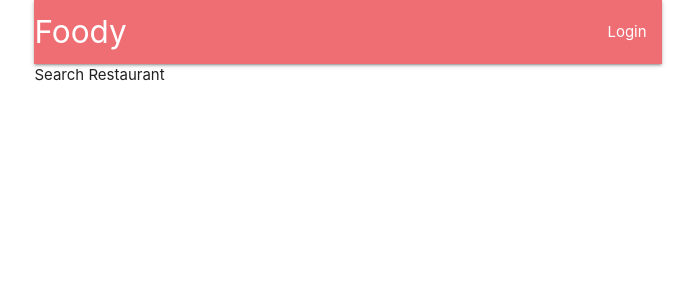
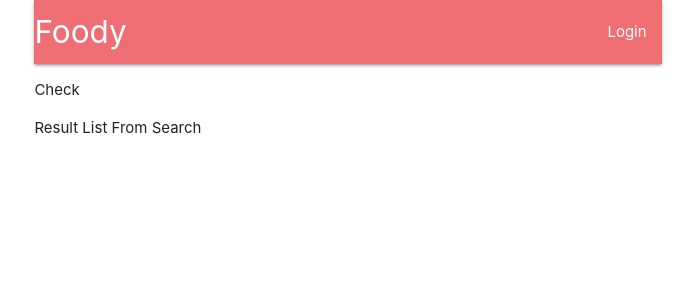
Before and after one commit to tttkhai/foody-ui-react, a React (Create React App) app: page / in a window 1280 px wide. Shown: the top 300 px of the page, without its empty margins (292-987 px from the left). Built offline with nearby package versions, Linux system fonts and the light colour scheme; no server answers.

Commit message:
created search component

```diff
--- a/src/components/App.js
+++ b/src/components/App.js
@@ -4,7 +4,7 @@ import { connect } from 'react-redux';
 import {fetchUser} from '../services/authService';
 import { BrowserRouter, Route } from 'react-router-dom';
 import Formik from './Login';
-import { SearchRestaurant } from './SearchRestaurant';
+import { SearchRestaurant } from './search/SearchRestaurant';
 import { RestaurantDetail } from './RestaurantDetail';
 import { Header } from './Header';
 import { Register } from './Register';
--- a/src/components/SearchRestaurant.js
+++ /dev/null
@@ -1,7 +0,0 @@
-import React from 'react';
-
-export const SearchRestaurant = ()=>{
-    return(
-        <div>Search Restaurant</div>
-    )
-}
--- /dev/null
+++ b/src/components/search/ResultListFromSearch.js
@@ -0,0 +1,9 @@
+import React from 'react';
+
+export const ResultListFromSearch = () =>{
+    return (
+        <div>
+            Result List From Search
+        </div>
+    )
+}
--- /dev/null
+++ b/src/components/search/SearchForm.js
@@ -0,0 +1,47 @@
+import React from 'react';
+import { withFormik, Field, Form} from 'formik';
+
+
+const Search = () => {
+    return (
+        <Form>
+            <div className="input-field col s12">
+                Check
+            {/* <Field
+                name="cuisine"
+                component="select"
+                placeholder="Choose your favorite cuisine"
+                multiple={true}
+            > */}
+            <Field
+                component="select"
+                name="names"
+                multiple={true}
+            >
+                <option value="1">Option 1</option>
+                <option value="2">Option 2</option>
+                <option value="3">Option 3</option>
+            </Field>
+            </div>
+
+        {/* <div className="input-field col s12">
+            <select multiple>
+            <option value="" disabled selected>Choose your option</option>
+            <option value="1">Option 1</option>
+            <option value="2">Option 2</option>
+            <option value="3">Option 3</option>
+            </select>
+            <label>Materialize Multiple Select</label>
+        </div> */}
+            {/* <Field type="text"/> */}
+        </Form>
+    )
+}
+
+export const SearchForm = withFormik({
+    mapPropsToValues(){
+
+    }, handleSubmit(){
+
+    }
+})(Search)
--- /dev/null
+++ b/src/components/search/SearchRestaurant.js
@@ -0,0 +1,13 @@
+import React from 'react';
+import { ResultListFromSearch } from './ResultListFromSearch';
+import { SearchForm } from './SearchForm'
+
+
+export const SearchRestaurant = () => {
+    return(
+        <div>
+            <SearchForm />
+            <ResultListFromSearch />
+        </div>
+    )
+}
```
